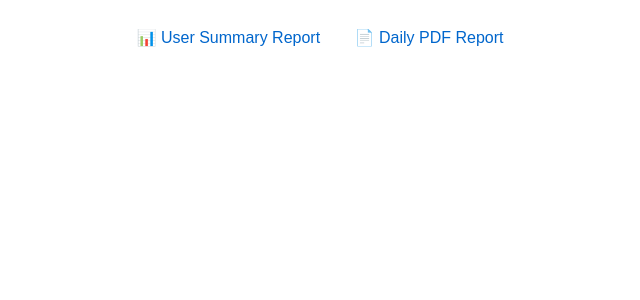
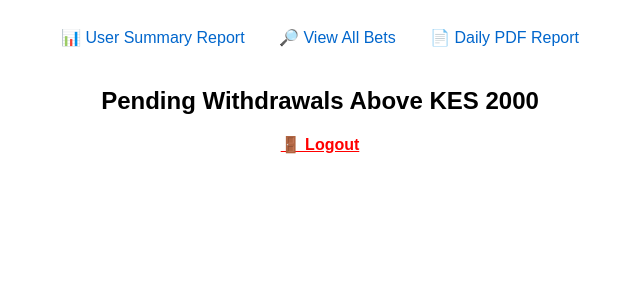
Before and after one commit to popstar23332/BETLIVE, a PHP site: page /ussd_betting_system/admin.php in a window 1280 px wide. Shown: the top 300 px of the page, without its empty margins (320-960 px from the left). Run offline with PHP 8.4, Linux system fonts and the light colour scheme; the visitor is signed in with stand-in values (Sample User, id 1); data that the repository does not hold is empty.

Commit message:
Update admin.php

```diff
--- a/admin.php
+++ b/admin.php
@@ -91,10 +91,49 @@ if ($_SERVER['REQUEST_METHOD'] === 'POST' && isset($_POST['withdrawal_id'])) {
             text-align: center;
             color: green;
         }
+
+        .logout {
+            text-align: center;
+            margin-top: 20px;
+        }
+
+        .logout a {
+            color: red;
+            font-weight: bold;
+        }
     </style>
 </head>
 <body>
 
 <div class="nav">
     <a href="admin_user_summary.php">📊 User Summary Report</a>
+    <a href="admin_bets.php">🔎 View All Bets</a>
     <a href="daily_report.php">📄 Daily PDF Report</a>
+</div>
+
+<h2>Pending Withdrawals Above KES <?= $auto_limit ?></h2>
+
+<?php if (!empty($withdrawal_approved)): ?>
+    <p class="notice">✅ Withdrawal approved and sent via M-Pesa.</p>
+<?php endif; ?>
+
+<form method="POST">
+    <?php
+    $pending = $pdo->prepare("SELECT * FROM withdrawals WHERE status = 'pending' AND amount > ?");
+    $pending->execute([$auto_limit]);
+    $pending_withdrawals = $pending->fetchAll();
+
+    foreach ($pending_withdrawals as $w): ?>
+        <p style="text-align: center;">
+            <?= htmlspecialchars($w['phone']) ?> - KES <?= number_format($w['amount']) ?>
+            <button name="withdrawal_id" value="<?= $w['id'] ?>">Approve</button>
+        </p>
+    <?php endforeach; ?>
+</form>
+
+<div class="logout">
+    <p><a href="logout.php">🚪 Logout</a></p>
+</div>
+
+</body>
+</html>
```
